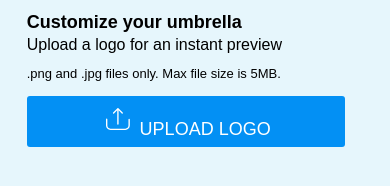
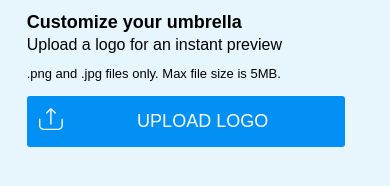
Before and after one commit to SarangLakade/starapps-task, a plain HTML site: page index.html in a window 390 px wide. Shown: the part 614-800 px from the top of the page. Drawn offline with Linux system fonts and the light colour scheme.

Commit message:
Update style.css

```diff
--- a/style.css
+++ b/style.css
@@ -190,7 +190,7 @@ img {
 }
 
 @media (max-width: 768px) {
-.row {
+.outer {
         display: block;
         max-height: calc(var(--vh, 1vh) * 70);
         align-items: center;
```
